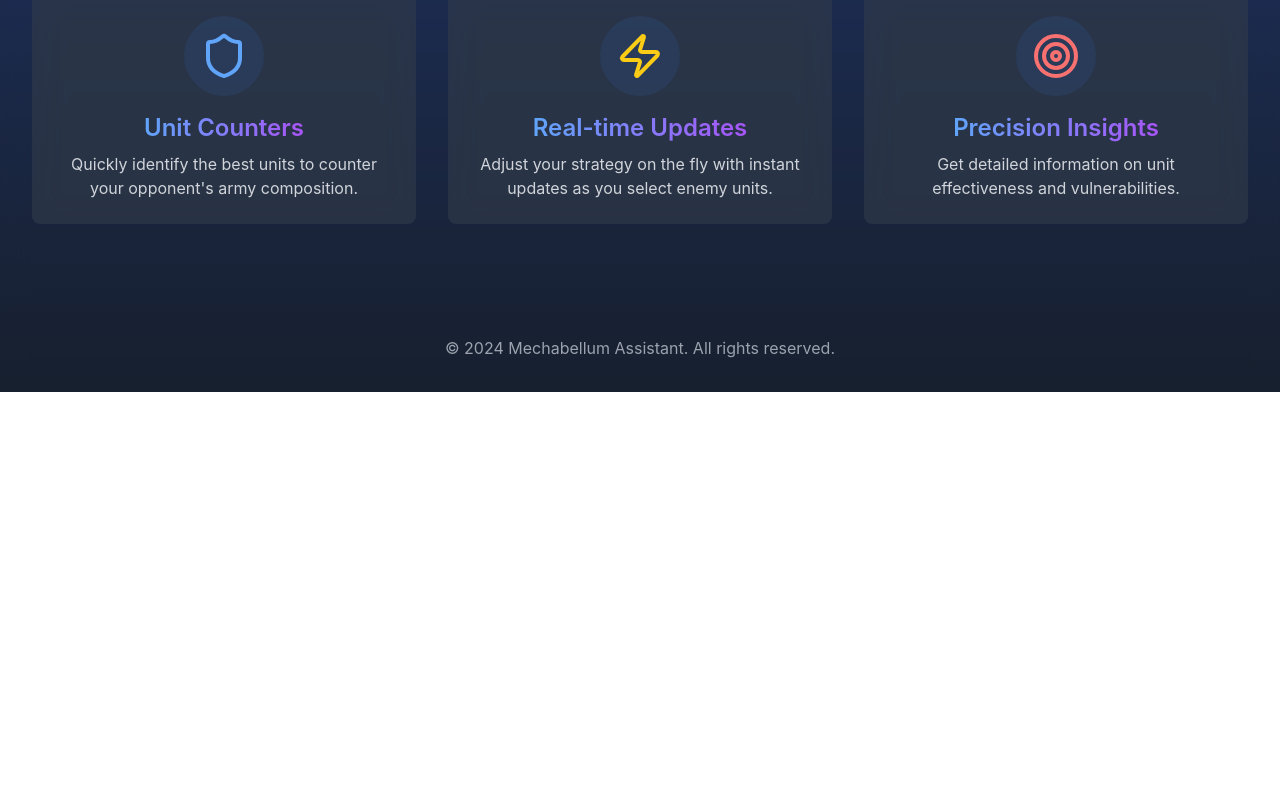
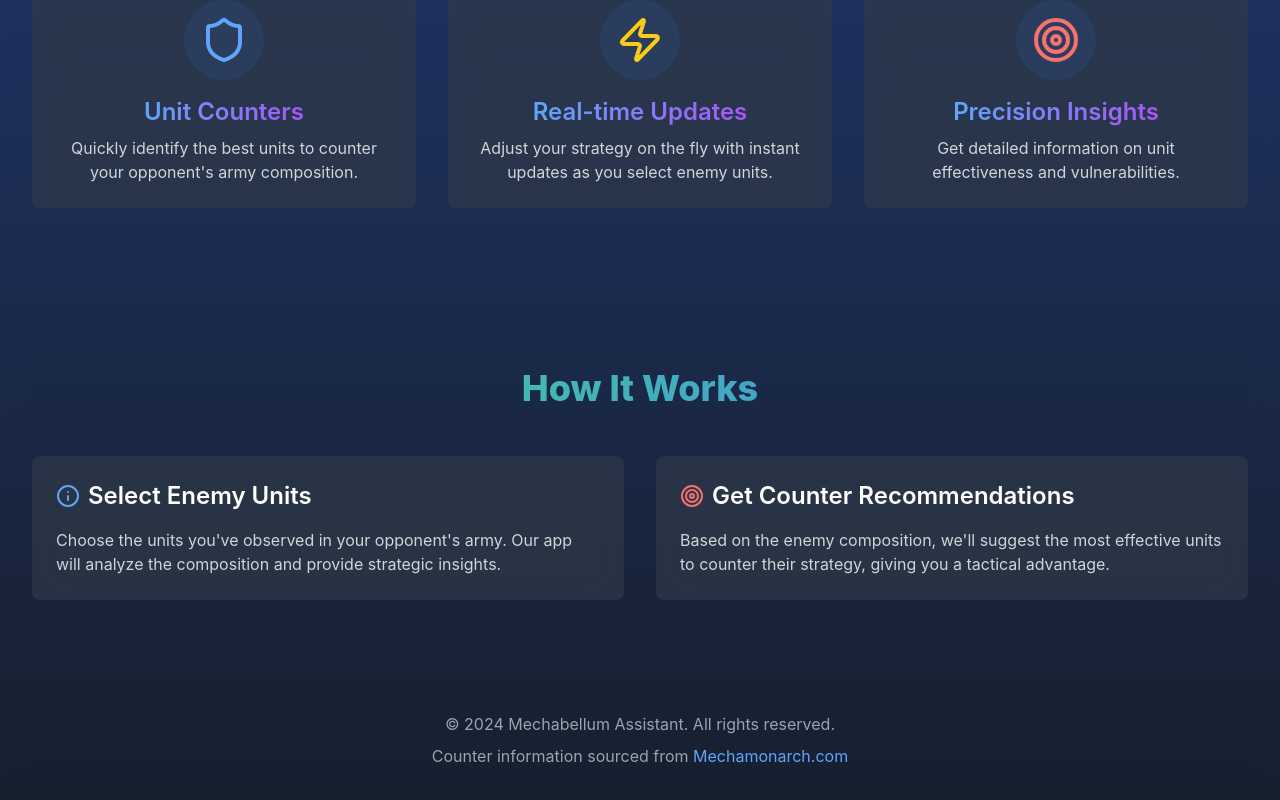
Before and after one commit to pyguy12/mechabellum-composition-calculator, a React (Create React App) app in the folder frontend/: page / in a window 1280 px wide. Shown: the part 830-1630 px from the top of the page. Before the commit the page ends 1222 px from the top, so only its background shows below. Built offline with nearby package versions, Linux system fonts and the light colour scheme.

Commit message:
Updated some landing page content

```diff
--- a/frontend/src/pages/LandingPage.tsx
+++ b/frontend/src/pages/LandingPage.tsx
@@ -1,15 +1,15 @@
 import React, { useEffect, useRef } from 'react';
 import { Link } from 'react-router-dom';
 import { motion } from 'framer-motion';
-import { Shield, Zap, Target } from 'lucide-react';
+import { Shield, Zap, Target, Info } from 'lucide-react';
 
 const LandingPage: React.FC = () => {
     return (
         <div className="min-h-screen bg-gradient-to-b from-gray-900 via-blue-900 to-gray-900 text-white overflow-hidden">
             <header className="relative z-10 bg-opacity-50 bg-gray-800 backdrop-filter backdrop-blur-lg">
-                <div className="max-w-7xl mx-auto py-6 px-4 sm:px-6 lg:px-8 flex justify-between items-center">
+                <div className="max-w-7xl mx-auto py-4 px-4 sm:px-6 lg:px-8 flex justify-between items-center">
                     <motion.h1
-                        className="text-4xl font-extrabold bg-clip-text text-transparent bg-gradient-to-r from-blue-400 to-purple-500"
+                        className="text-2xl sm:text-3xl md:text-4xl font-extrabold bg-clip-text text-transparent bg-gradient-to-r from-blue-400 to-purple-500"
                         initial={{ opacity: 0, y: -20 }}
                         animate={{ opacity: 1, y: 0 }}
                         transition={{ duration: 0.5 }}
@@ -19,7 +19,7 @@ const LandingPage: React.FC = () => {
                     <motion.div whileHover={{ scale: 1.05 }} whileTap={{ scale: 0.95 }}>
                         <Link
                             to="/app"
-                            className="bg-blue-500 hover:bg-blue-600 text-white font-bold py-2 px-4 rounded-full transition duration-300 shadow-lg hover:shadow-xl"
+                            className="bg-blue-500 hover:bg-blue-600 text-white font-bold py-2 px-4 rounded-full transition duration-300 shadow-lg hover:shadow-xl text-sm sm:text-base"
                         >
                             Launch App
                         </Link>
@@ -36,7 +36,7 @@ const LandingPage: React.FC = () => {
                             transition={{ duration: 0.5, delay: 0.2 }}
                         >
                             <h2 className="text-6xl font-extrabold tracking-tight sm:text-7xl mb-6 bg-clip-text text-transparent bg-gradient-to-r from-cyan-400 to-blue-500">
-                                Master Your Mechabellum Strategy
+                                Master Your Mechabellum Counters
                             </h2>
                             <p className="mt-4 text-xl text-gray-300">
                                 Elevate your gameplay with our advanced unit counter system. Make informed decisions and
@@ -109,11 +109,68 @@ const LandingPage: React.FC = () => {
                         </div>
                     </div>
                 </section>
+
+                {/* New How It Works section */}
+                <section className="bg-gray-800 bg-opacity-50 backdrop-filter backdrop-blur-lg py-20">
+                    <div className="max-w-7xl mx-auto px-4 sm:px-6 lg:px-8">
+                        <motion.h2
+                            className="text-4xl font-extrabold text-center mb-12 bg-clip-text text-transparent bg-gradient-to-r from-green-400 to-blue-500"
+                            initial={{ opacity: 0, y: 20 }}
+                            animate={{ opacity: 1, y: 0 }}
+                            transition={{ duration: 0.5 }}
+                        >
+                            How It Works
+                        </motion.h2>
+                        <div className="grid grid-cols-1 md:grid-cols-2 gap-8">
+                            <motion.div
+                                className="bg-gray-700 bg-opacity-50 rounded-lg p-6 backdrop-filter backdrop-blur-lg"
+                                initial={{ opacity: 0, x: -50 }}
+                                animate={{ opacity: 1, x: 0 }}
+                                transition={{ duration: 0.5, delay: 0.2 }}
+                            >
+                                <h3 className="text-2xl font-semibold mb-4 flex items-center">
+                                    <Info className="mr-2 text-blue-400" />
+                                    Select Enemy Units
+                                </h3>
+                                <p className="text-gray-300">
+                                    Choose the units you've observed in your opponent's army. Our app will analyze the
+                                    composition and provide strategic insights.
+                                </p>
+                            </motion.div>
+                            <motion.div
+                                className="bg-gray-700 bg-opacity-50 rounded-lg p-6 backdrop-filter backdrop-blur-lg"
+                                initial={{ opacity: 0, x: 50 }}
+                                animate={{ opacity: 1, x: 0 }}
+                                transition={{ duration: 0.5, delay: 0.4 }}
+                            >
+                                <h3 className="text-2xl font-semibold mb-4 flex items-center">
+                                    <Target className="mr-2 text-red-400" />
+                                    Get Counter Recommendations
+                                </h3>
+                                <p className="text-gray-300">
+                                    Based on the enemy composition, we'll suggest the most effective units to counter
+                                    their strategy, giving you a tactical advantage.
+                                </p>
+                            </motion.div>
+                        </div>
+                    </div>
+                </section>
             </main>
 
             <footer className="relative z-10 bg-gray-800 bg-opacity-50 backdrop-filter backdrop-blur-lg">
                 <div className="max-w-7xl mx-auto py-8 px-4 sm:px-6 lg:px-8 text-center">
                     <p className="text-gray-400">© 2024 Mechabellum Assistant. All rights reserved.</p>
+                    <p className="text-gray-400 mt-2">
+                        Counter information sourced from{' '}
+                        <a
+                            href="https://mechamonarch.com"
+                            target="_blank"
+                            rel="noopener noreferrer"
+                            className="text-blue-400 hover:text-blue-300 transition duration-300"
+                        >
+                            Mechamonarch.com
+                        </a>
+                    </p>
                 </div>
             </footer>
         </div>
```
